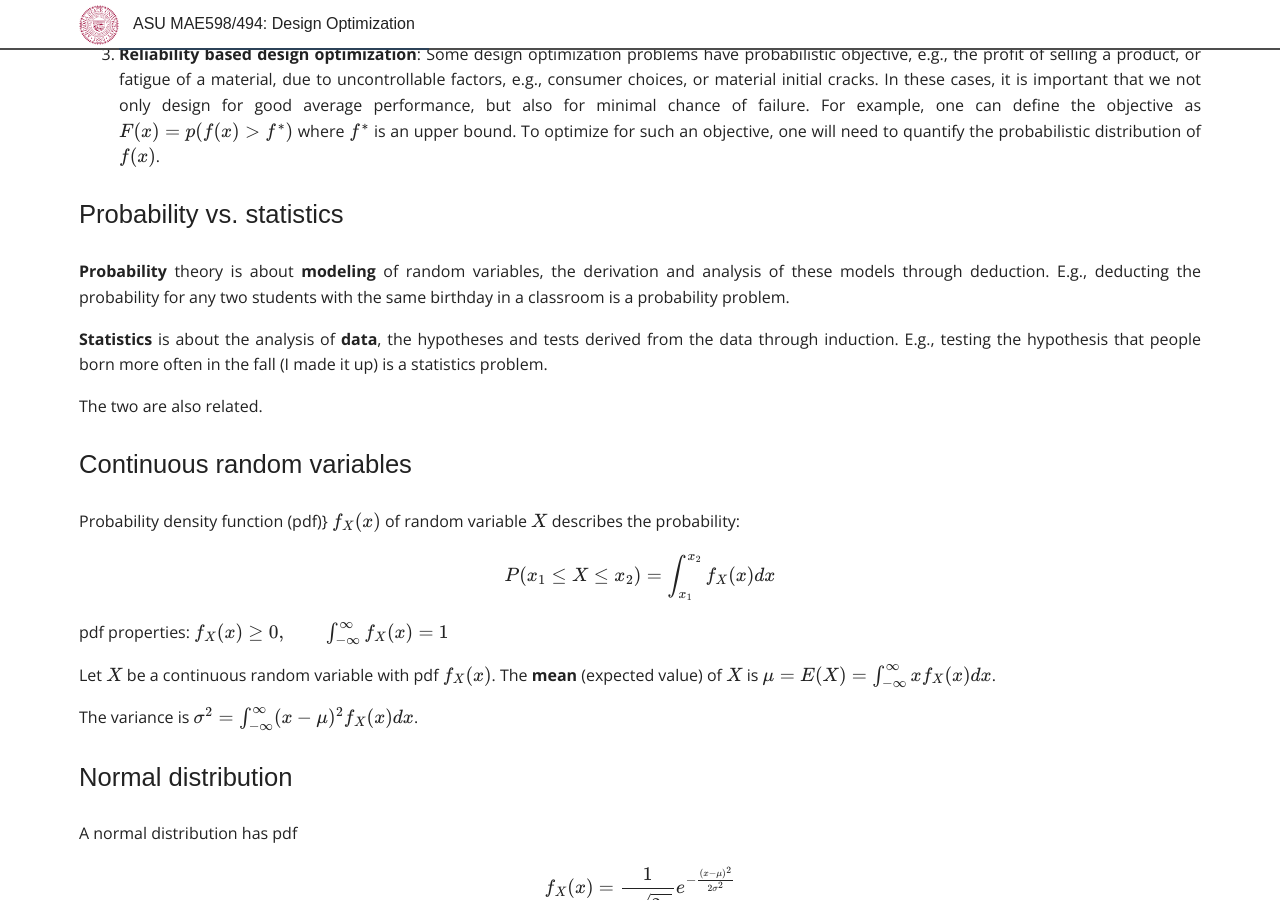
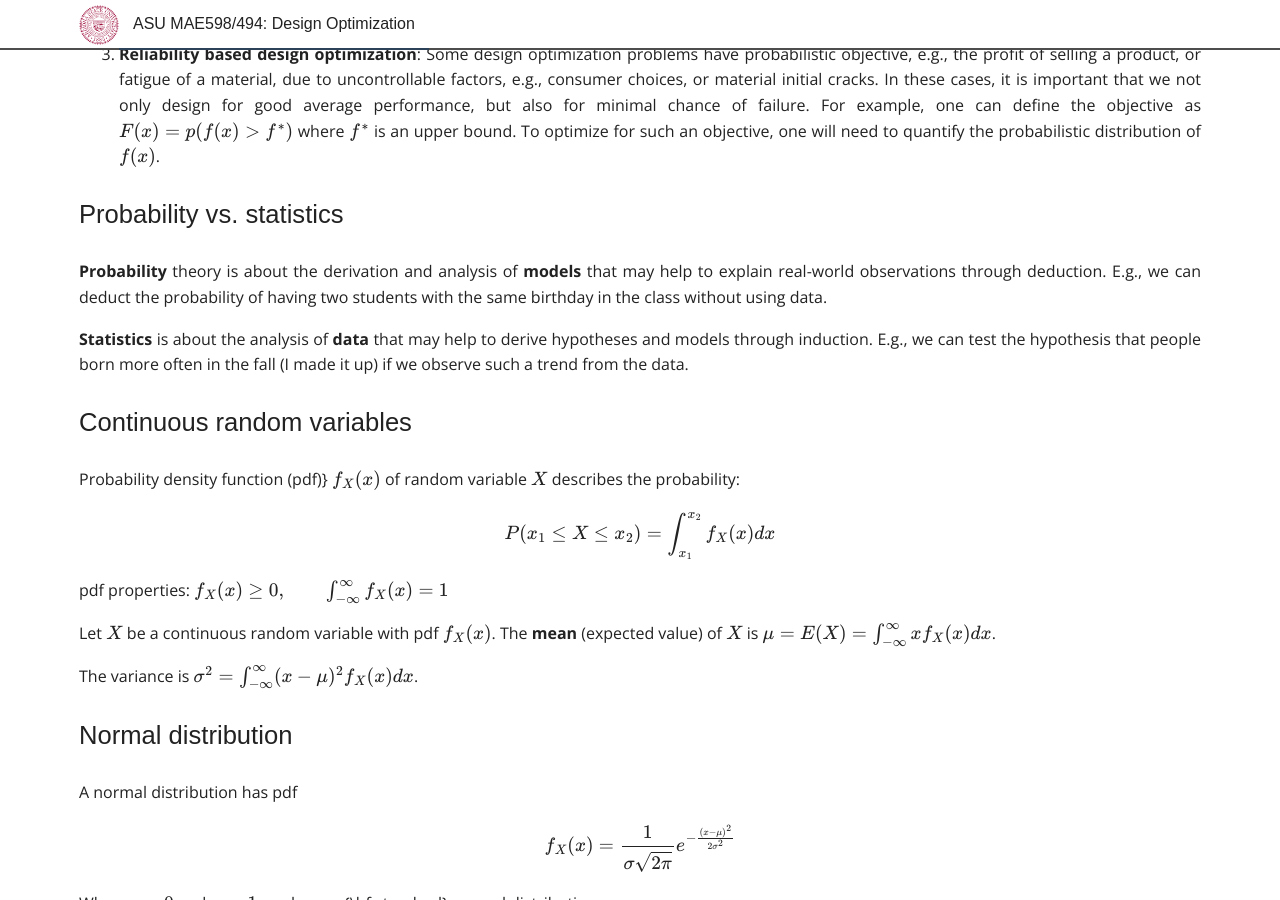
Before and after one commit to DesignInformaticsLab/DesignInformaticsLab.github.io, a Jekyll site: the page built from _posts/teaching/designopt/2017-09-17-designopt-probability-review.md, in a window 1280 px wide and 900 px high, scrolled down 362 px. Built offline with Jekyll 4.4.1, drawn with Linux system fonts in a browser that asks for light colours; some web fonts are replaced; formulas are drawn with MathJax 3.

Commit message:
updated hw

```diff
--- a/_posts/teaching/designopt/2017-09-17-designopt-probability-review.md
+++ b/_posts/teaching/designopt/2017-09-17-designopt-probability-review.md
@@ -49,14 +49,15 @@ need to quantify the probabilistic distribution of $$f(x)$$.
 
 ### Probability vs. statistics
 
-**Probability** theory is about **modeling** of random variables, the derivation and analysis of
-these models through deduction. E.g., deducting the probability for any two students with the same birthday
-in a classroom is a probability problem.
+**Probability** theory is about the derivation and analysis of
+**models** that may help to explain real-world observations through deduction. E.g., we can deduct the
+probability of having two students with the same birthday
+in the class without using data.
 
-**Statistics** is about the analysis of **data**, the hypotheses and tests derived from the data through induction.
-E.g., testing the hypothesis that people born more often in the fall (I made it up) is a statistics problem.
-
-The two are also related.
+**Statistics** is about the analysis of **data** that may help to derive hypotheses
+and models through induction.
+E.g., we can test the hypothesis that people born more often in the fall (I made it up) if we
+observe such a trend from the data.
 
 ### Continuous random variables
 
```
